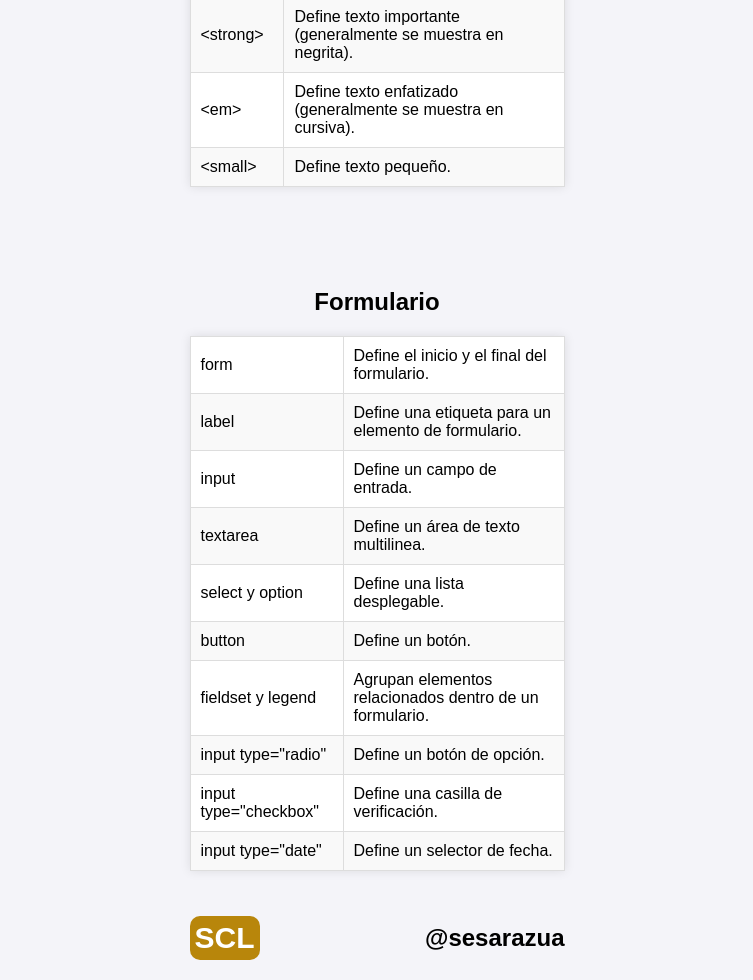
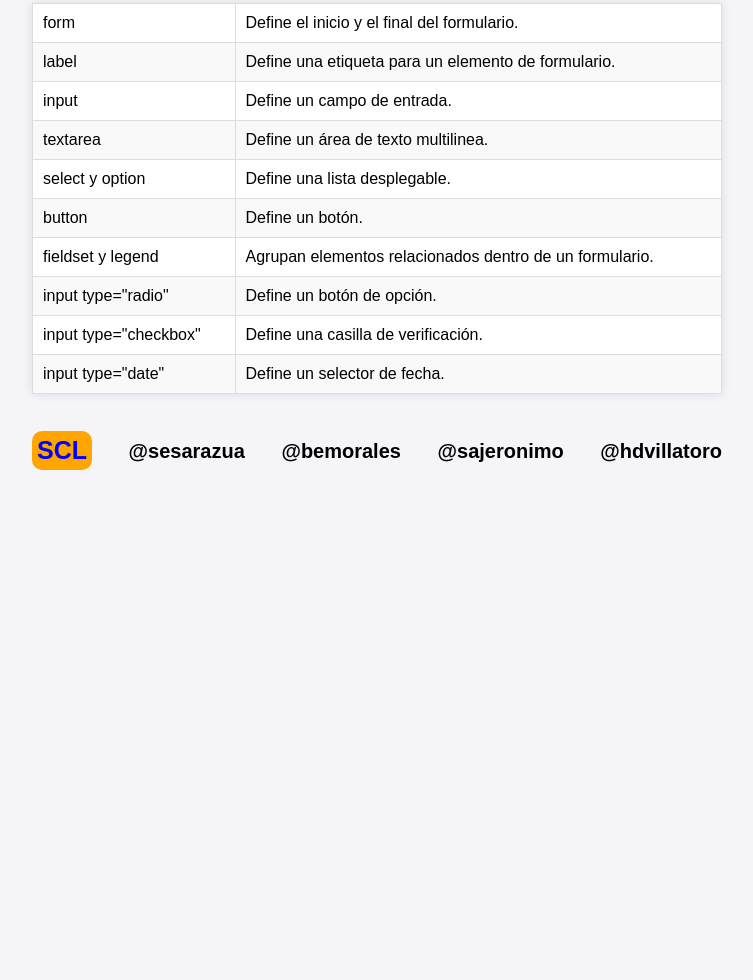
Before and after one commit to SamuelSarazua/ETIQUETAS_HTML, a plain HTML site: page index.html in a window 1280 px wide. Shown: the part 1153-2133 px from the top of the page, without its empty margins (263-1016 px from the left). After the commit the page ends 1645 px from the top, so only its background shows below. Drawn offline with Linux system fonts and the light colour scheme.

Commit message:
Actualizacion de Header y Footer

```diff
--- a/footer/footer.css
+++ b/footer/footer.css
@@ -5,10 +5,14 @@
 }
 
 .scl {
-    font-size: 30px;
+    font-size: 25px;
     text-decoration: double;
-    background-color: darkgoldenrod;
+    background-color: orange;
     padding: 5px 5px;
     border-radius: 10px;
-    color: white;
+    color: blue;
 }
+
+.arr {
+    font-size: 20px;
+}
--- a/footer/footer.js
+++ b/footer/footer.js
@@ -3,4 +3,7 @@ let footer_dom = document.querySelector(".footer");
 footer_dom.innerHTML = `
     <h1 class="scl">SCL</h1>
     <h2 class="arr">@sesarazua</h2>
+    <h2 class="arr">@bemorales</h2>
+    <h2 class="arr">@sajeronimo</h2>
+    <h2 class="arr">@hdvillatoro</h2>
 `;
--- a/header/header.css
+++ b/header/header.css
@@ -6,7 +6,6 @@
 
 .titulo {
     font-size: 30px;
-    background-color: white;
 }
 
 .titulo2 {
@@ -18,5 +17,8 @@
 
 .git {
     text-decoration: none;
-    color: darkcyan;
+    color: rgb(0, 0, 0);
+    background-color: lightblue;
+    border-radius: 5px;
+    padding: 5px 5px;
 }
--- a/index.css
+++ b/index.css
@@ -1,5 +1,5 @@
 .body {
-    max-width: 375px;
+    max-width: 690px;
     margin: auto;
     display: grid;
     grid-template-columns: 1fr;
```
